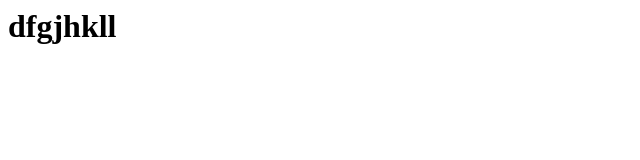
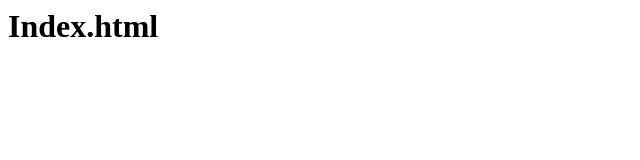
Before and after one commit to sohail2401/public, a plain HTML site: page index.html in a window 1280 px wide. Shown: the whole page, without its empty margins (0-640 px from the left). Drawn offline with Linux system fonts and the light colour scheme.

Commit message:
modified in index.html

```diff
--- a/index.html
+++ b/index.html
@@ -1 +1 @@
-<h1> dfgjhkll </h1>
+<h1> Index.html </h1>
```
